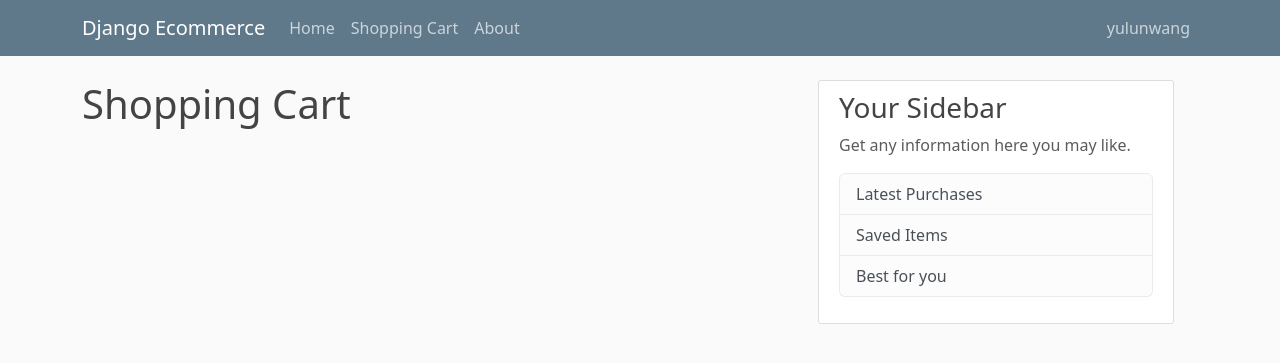
After one commit to ylwn29/django_project, a Django app: page /shoppingcart/ in a window 1280 px wide. The commit adds this page. Shown: the top 363 px of the page. Run offline with Django 4.2, Linux system fonts and the light colour scheme.

Commit message:
add shopping cart view and navbar

```diff
--- a/ecommerce/templates/ecommerce/base.html
+++ b/ecommerce/templates/ecommerce/base.html
@@ -25,13 +25,14 @@
 	      <div class="collapse navbar-collapse" id="navbarToggle">
 	        <div class="navbar-nav mr-auto">
 	          <a class="nav-item nav-link" href="{% url 'ecommerce-home' %}">Home</a>
+	          <a class="nav-item nav-link" href="{% url 'ecommerce-shoppingcart' %}">Shopping Cart</a>
 	          <a class="nav-item nav-link" href="{% url 'ecommerce-about' %}">About</a>
 	        </div>
 	        <!-- Navbar Right Side -->
-	        <div class="navbar-nav">
+<!-- 	        <div class="navbar-nav">
 	          <a class="nav-item nav-link" href="#">Login</a>
 	          <a class="nav-item nav-link" href="#">Register</a>
-	        </div>
+	        </div>	  -->
 	      </div>
 	      <!-- Username on Up Right Corner -->
 	      <div class="navbar-nav float-right">
--- /dev/null
+++ b/ecommerce/templates/ecommerce/shoppingcart.html
@@ -0,0 +1,4 @@
+{% extends 'ecommerce/base.html' %}
+{% block content %}
+	<h1>Shopping Cart</h1>
+{% endblock content %} <!--add "content" to be more specific-->
--- a/ecommerce/urls.py
+++ b/ecommerce/urls.py
@@ -6,4 +6,5 @@ from django.conf import settings
 urlpatterns = [
     path('', views.home, name='ecommerce-home'), #name should be specific
     path('about/', views.about, name='ecommerce-about'),
+    path('shoppingcart/', views.shoppingcart, name='ecommerce-shoppingcart'),
 ]+ static(settings.MEDIA_URL, document_root=settings.MEDIA_ROOT)
--- a/ecommerce/views.py
+++ b/ecommerce/views.py
@@ -31,3 +31,10 @@ def home(request):
 
 def about(request):
 	return render(request, 'ecommerce/about.html', {'title': 'About'})
+
+def shoppingcart(request):
+	context = {
+		'products': Product.objects.all()
+
+	}
+	return render(request, 'ecommerce/shoppingcart.html', context)
```
